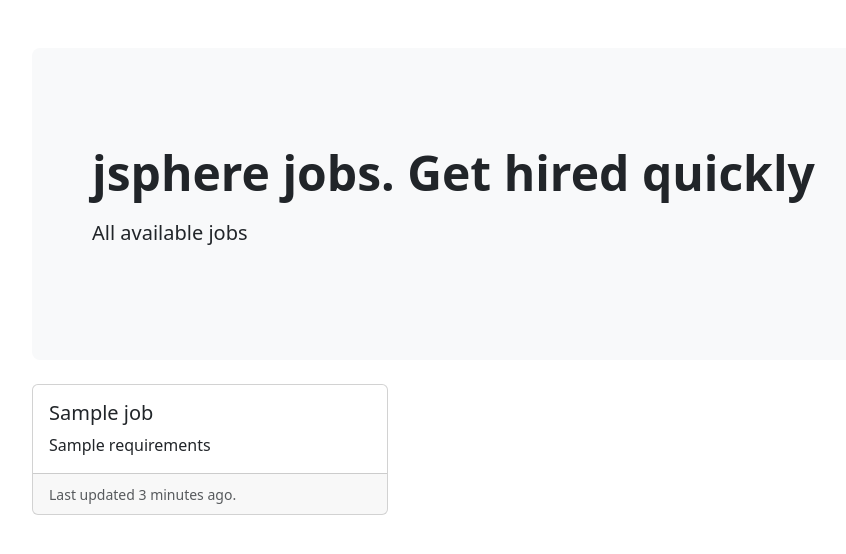
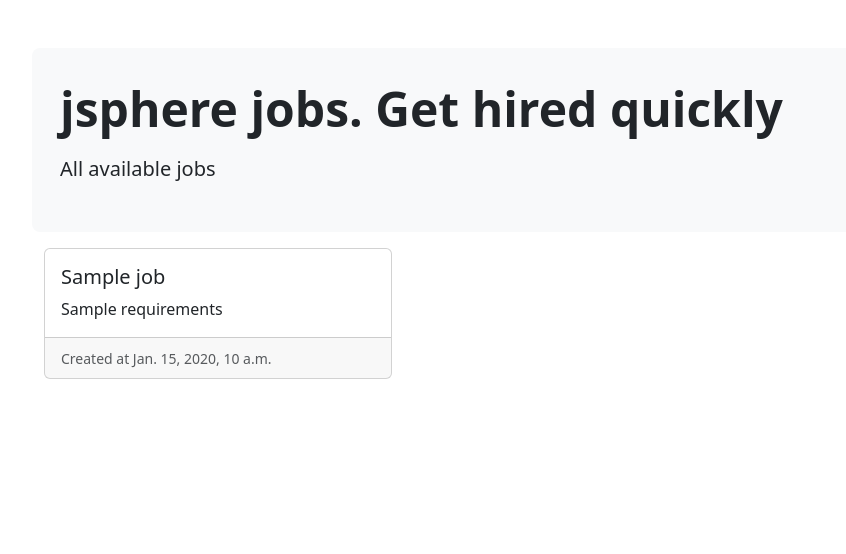
Before and after one commit to T-sosthenese/jsphere, a Django app: template django_project/templates/website/job_listing.html in a window 1280 px wide. Shown: the part 56-610 px from the top of the page, without its empty margins (50-896 px from the left). Run offline with Django 4.2, Linux system fonts and the light colour scheme; the template is opened without the code that fills it: most values are stand-ins (such as "Sample title", 1, 10 or a date in 2020); some libraries are stand-ins or nearby versions.

Commit message:
Enhanced the frotend view of the homepage and job listing

```diff
--- a/django_project/templates/website/home.html
+++ b/django_project/templates/website/home.html
@@ -2,8 +2,8 @@
 
 {% block content %}
   <section>
-    <div class="p-5 mb-4 bg-light rounded-3">
-      <div class="container-fluid py-5">
+    <div class="p-3 mb-2 bg-light rounded-3">
+      <div class="container-fluid py-3">
         <h2 class="display-5 fw-bold">jsphere jobs. Find your match today</h2><br>
 
         <div class="card">
--- a/django_project/templates/website/job_listing.html
+++ b/django_project/templates/website/job_listing.html
@@ -2,8 +2,8 @@
 
 {% block content %}
   <section>
-    <div class="p-5 mb-4 bg-light rounded-3">
-      <div class="container-fluid py-5">
+    <div class="p-3 mb-2 bg-light rounded-3"> <!-- Reduced padding to p-3 and margin to mb-2 -->
+      <div class="container-fluid py-3"> <!-- Reduced padding to py-3 -->
         <h2 class="display-5 fw-bold">jsphere jobs. Get hired quickly</h2>
         <p class="col-md-8 fs-5 mt-3">
           All available jobs
@@ -12,6 +12,7 @@
     </div>
   </section>
 
+  <div class="container mt-3">
     <div class="row row-cols-1 row-cols-md-3 g-4">
       {% if jobs %}
         {% for job in jobs %}
@@ -24,12 +25,13 @@
                 </p>
               </div>
               <div class="card-footer">
-          <small class="text-muted">Last updated 3 minutes ago.</small>
+                <small class="text-muted">Created at {{job.timestamp}}</small>
               </div>
             </div>
           </div>
         {% endfor %}
       {% endif %}
     </div>
+  </div>
 
 {% endblock content %}
```
Also changed, not shown: django_project/templates/base.html (+10 -7 lines), django_project/db.sqlite3. Lines whose indentation alone changed are shown as unchanged.
